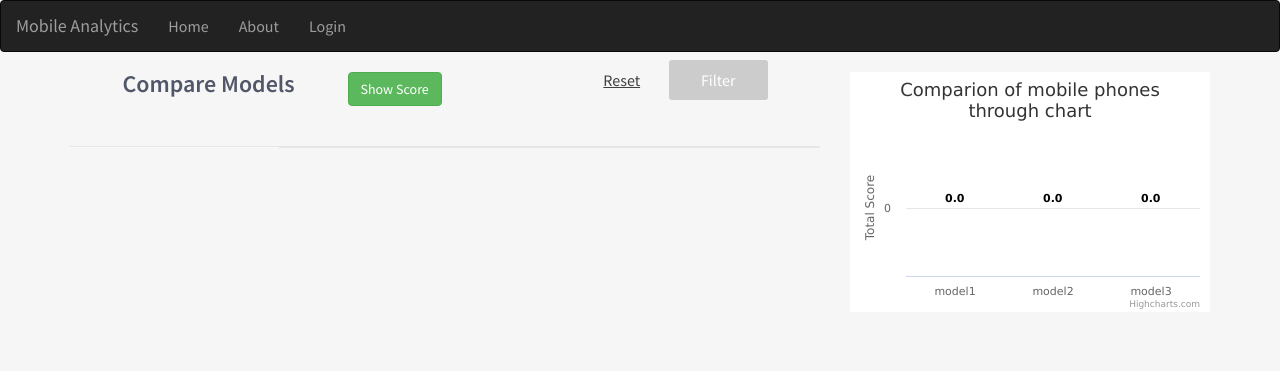
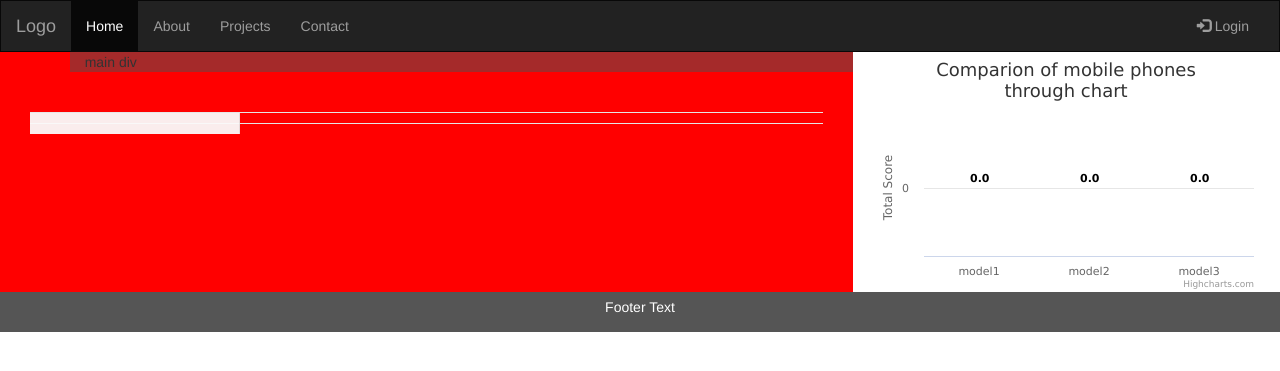
Before and after one commit to mudabir94/biasweb, a Django app: page /cart/ in a window 1280 px wide. Shown: the top 371 px of the page. Run offline with Django 3.2, Linux system fonts and the light colour scheme; some libraries are stand-ins or nearby versions.

Commit message:
cart layout is set

```diff
--- a/webapp/templates/webapp/cart.html
+++ b/webapp/templates/webapp/cart.html
@@ -1,21 +1,69 @@
 <!DOCTYPE html>
 <html lang="en">
-
 <head>
 		<title>Mobile Analytics</title>
 		<meta charset="utf-8" >
 		<meta name="viewport" content = "width=device-width, initial-scale=1.0">
 		{% load staticfiles %}
 		<link rel="stylesheet" href="{% static 'webapp/css/bootstrap.min.css' %}" type = "text/css"/>
-	<link rel="stylesheet" href="{% static 'webapp/css/newstyle.css' %}" type="text/css" />
 		<link href='https://fonts.googleapis.com/css?family=Source+Sans+Pro:300,400,600' rel='stylesheet' type='text/css'>
 		<link rel="stylesheet" href="{% static 'webapp/css/reset.css' %}"  type="text/css"/> <!-- CSS reset -->
 		<link rel="stylesheet" href="{% static 'webapp/css/style1.css' %}"  type="text/css"/> <!-- Resource style -->
 		<script src="{% static 'webapp/js/modernizr.js' %}"></script> <!-- Modernizr -->
+		<link rel="stylesheet" href="https://maxcdn.bootstrapcdn.com/bootstrap/3.3.7/css/bootstrap.min.css">
+		<script src="https://ajax.googleapis.com/ajax/libs/jquery/3.3.1/jquery.min.js"></script>
+		<script src="https://maxcdn.bootstrapcdn.com/bootstrap/3.3.7/js/bootstrap.min.js"></script>
+  <style>
+    /* Remove the navbar's default margin-bottom and rounded borders */
+    .navbar {
+      margin-bottom: 0;
+      border-radius: 0;
+    }
+
+    /* Set height of the grid so .sidenav can be 100% (adjust as needed) */
+    /* .row.content {height: -webkit-fill-available} */
+
+    /* Set gray background color and 100% height */
+    .sidenav {
+      /* padding-top: 20px;
+      background-color: #f1f1f1;
+      height: 100%; */
+    }
+
+    /* Set black background color, white text and some padding */
+    footer {
+      background-color: #555;
+      color: white;
+      padding: 5px;
+    }
+
+    /* On small screens, set height to 'auto' for sidenav and grid */
+    @media screen and (max-width: 767px) {
+      .sidenav {
+        /* height: auto;
+        padding: 15px; */
+
+      }
+      /* .row.content {height:auto;}  */
+    }
+
+	.sidenav
+	{
+		background-color:white;
+	}
+	.text-left
+	{
+		background-color: red;
+	}
+
+  .row.equal {
+    display: flex;
+    flex-wrap: wrap;
+  }
+ </style>
 </head>
-<body class="body" style="background-color:#f6f6f6">
+<body>
 
-<section class="cd-intro">
 <nav class="navbar navbar-inverse">
   <div class="container-fluid">
     <div class="navbar-header">
@@ -24,55 +72,47 @@
         <span class="icon-bar"></span>
         <span class="icon-bar"></span>
       </button>
-					<a class="navbar-brand" href="#">Mobile Analytics</a>
+      <a class="navbar-brand" href="#">Logo</a>
     </div>
     <div class="collapse navbar-collapse" id="myNavbar">
       <ul class="nav navbar-nav">
-
-					  <li><a href="{%url 'mobileview'%}">Home</a></li>
-					  <li><a href="#" >About</a></li>
-					  {% if  user.is_authenticated %}
-					  <li><p id="username">{{ user.get_username }}</p></li>
-					  <li><a href="{% url 'logout'%}">Logout</a></li>
-					  {% else %}
-					  <li><a href="{% url 'login'%}?next={{request.path}}">Login</a></li>
-					  {% endif %}
+        <li class="active"><a href="#">Home</a></li>
+        <li><a href="#">About</a></li>
+        <li><a href="#">Projects</a></li>
+        <li><a href="#">Contact</a></li>
       </ul>
-					<!--<ul class="nav navbar-nav navbar-right">
+      <ul class="nav navbar-nav navbar-right">
         <li><a href="#"><span class="glyphicon glyphicon-log-in"></span> Login</a></li>
-					</ul>-->
+      </ul>
     </div>
   </div>
 </nav>
 
-
-
-</section> <!-- .cd-intro -->
-
-<div class="div-products-comparison-table container">
-<div class="row">
-<div class="col-xl-8  col-lg-8 col-md-8 col-xs-8  col-sm-8 col-xxs-8">
+<div class="container-fluid text-center" >
+  <div class="row content  equal">
+    <div class="col-sm-8 text-left ">
+			<div class="container-fluid text-center" >
+				<div class="row content  equal">
+					<div class="col-sm-12 text-left ">
 							<section class="cd-products-comparison-table">
 									<header>
-		<div class="container-fluid">
+											<div class="container" >
 													<div class="row">
-				<div class="col-xl-4  col-lg-4 col-md-4 col-xs-4  col-sm-4 col-xxs-4 ">
+															<div class="col-sm-12" style="background: brown">
+															     main div
+															</div>
+													</div>
+											</div>
+<!--
 													<h2>Compare Models</h2>
-				</div>
-
-				<div class="col-xl-4  col-lg-4 col-md-4 col-xs-4  col-sm-4 col-xxs-4" >
-
 													<button class="btn btn-success" onclick="showScore(this)" >Show Score </button>
-				</div>
-
-				<div class="col-xl-4  col-lg-4 col-md-4 col-xs-4  col-sm-4 col-xxs-4 " >
 													<div class="actions">
 														<a href="#0" class="reset">Reset</a>
 														<a href="#0" class="filter">Filter</a>
 													</div>
-				</div>
-			</div>
-		</div>
+
+											</div> -->
+
 
 
 									</header>
@@ -165,13 +205,11 @@
 										</div> <!-- .cd-products-table -->
 									</section> <!-- .cd-products-comparison-table-->
 					</div>
-	<div class="col-sm-4 col-xl-4  col-lg-4 col-md-4 col-xs-4  col-sm-4 col-xxs-4 col-md-4" id="highchart">
-
-	</div>
 				</div>
 			</div>
 
-
+    </div>
+    <div class="col-sm-4 sidenav " id="highchart" >
 
 
 <script src="{%static 'webapp/js/jquery-2.1.4.js'%}"></script>
@@ -472,6 +510,15 @@ function showScore(){
 }
 
 </script>
+		</div>
+      </div>
+    </div>
+  </div>
+</div>
+
+<footer class="container-fluid text-center">
+  <p>Footer Text</p>
+</footer>
+
 </body>
-
 </html>
```
Lines whose indentation alone changed are shown as unchanged.
